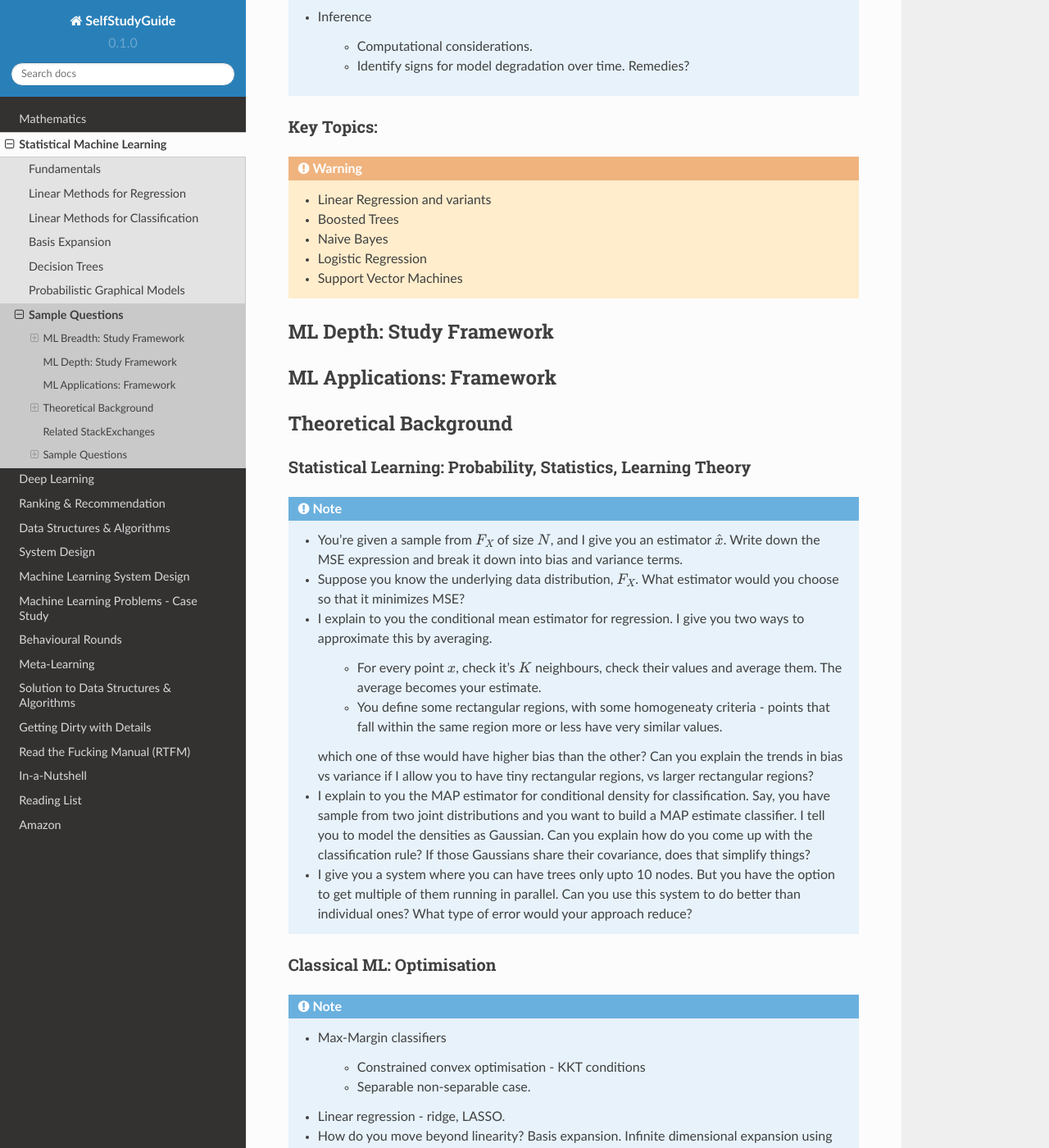
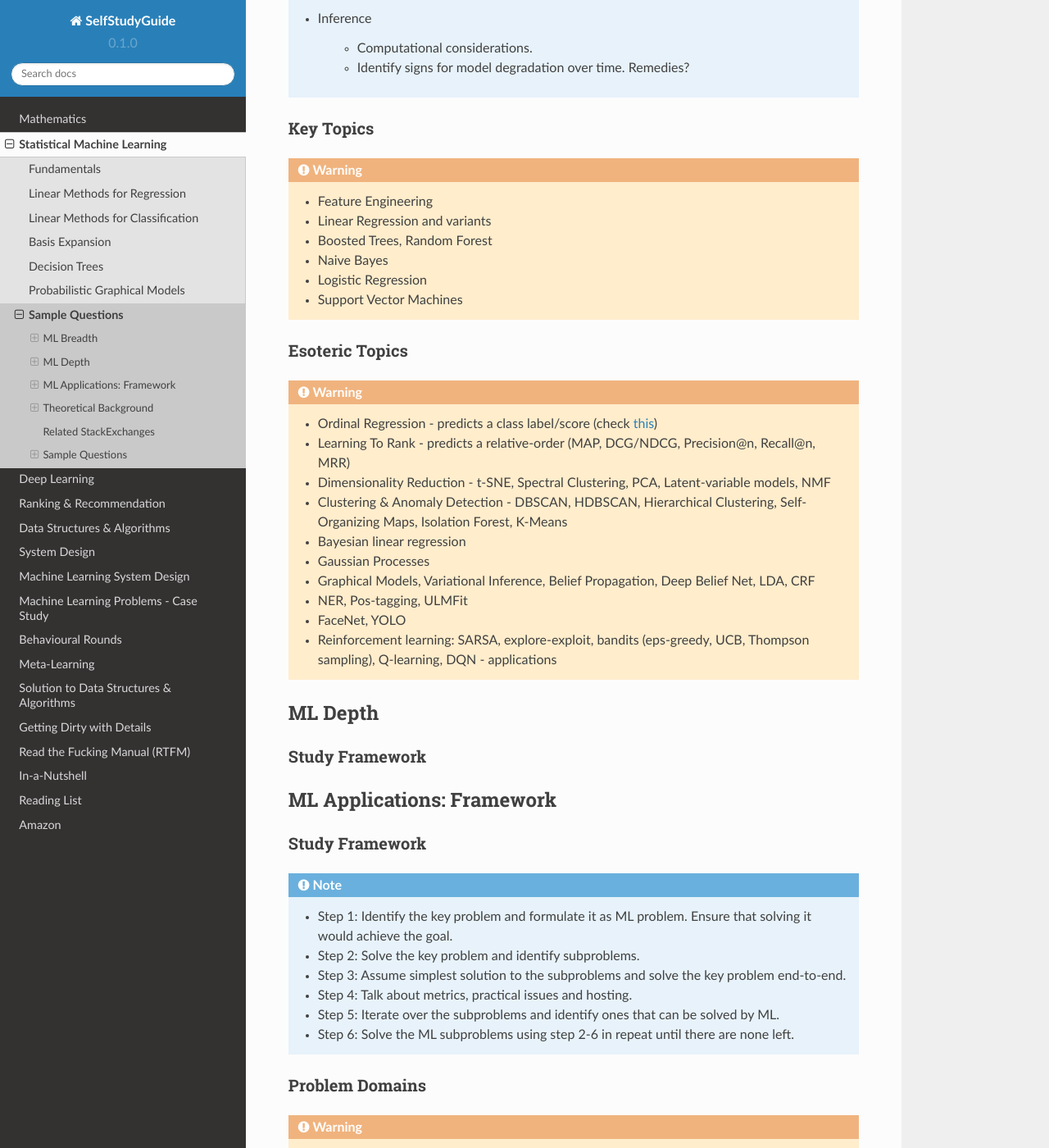
Before and after one commit to uselesstechjunks/leetcode, a Sphinx documentation site: the page built from docs/source/ml/qb.rst, in a window 1280 px wide and 1400 px high, scrolled down 752 px. Shown: the whole window at 82% size. Built offline with Sphinx 7.4.7 and the Read the Docs theme 2.0.0, drawn with Linux system fonts in a browser that asks for light colours; some of the changed text lies outside the part shown.

Commit message:
Update qb.rst

```diff
--- a/docs/source/ml/qb.rst
+++ b/docs/source/ml/qb.rst
@@ -3,10 +3,10 @@ Sample Questions
 ################################################################################
 
 ********************************************************************************
-ML Breadth: Study Framework
+ML Breadth
 ********************************************************************************
-For each technique, follow this framework for studying.
-
+Study Framework
+================================================================================
 .. note::
 	* Problem
 
@@ -32,22 +32,70 @@ For each technique, follow this framework for studying.
 		* Computational considerations.
 		* Identify signs for model degradation over time. Remedies?
 
-Key Topics:
+Key Topics
 ================================================================================
 .. warning::
+	* Feature Engineering
 	* Linear Regression and variants
-	* Boosted Trees
+	* Boosted Trees, Random Forest
 	* Naive Bayes
 	* Logistic Regression
 	* Support Vector Machines
 
+Esoteric Topics
+================================================================================
+.. warning::
+	* Ordinal Regression - predicts a class label/score (check `this <https://home.ttic.edu/~nati/Publications/RennieSrebroIJCAI05.pdf>`_)
+	* Learning To Rank - predicts a relative-order (MAP, DCG/NDCG, Precision@n, Recall@n, MRR)
+	* Dimensionality Reduction - t-SNE, Spectral Clustering, PCA, Latent-variable models, NMF
+	* Clustering & Anomaly Detection - DBSCAN, HDBSCAN, Hierarchical Clustering, Self-Organizing Maps, Isolation Forest, K-Means
+	* Bayesian linear regression
+	* Gaussian Processes
+	* Graphical Models, Variational Inference, Belief Propagation, Deep Belief Net, LDA, CRF
+	* NER, Pos-tagging, ULMFit
+	* FaceNet, YOLO
+	* Reinforcement learning: SARSA, explore-exploit,  bandits (eps-greedy, UCB, Thompson sampling), Q-learning, DQN - applications
+
 ********************************************************************************
-ML Depth: Study Framework
+ML Depth
 ********************************************************************************
+Study Framework
+================================================================================
 
 ********************************************************************************
 ML Applications: Framework
 ********************************************************************************
+Study Framework
+================================================================================
+.. note::
+	* Step 1: Identify the key problem and formulate it as ML problem. Ensure that solving it would achieve the goal.
+	* Step 2: Solve the key problem and identify subproblems.
+	* Step 3: Assume simplest solution to the subproblems and solve the key problem end-to-end.
+	* Step 4: Talk about metrics, practical issues and hosting.
+	* Step 5: Iterate over the subproblems and identify ones that can be solved by ML.
+	* Step 6: Solve the ML subproblems using step 2-6 in repeat until there are none left.
+
+Problem Domains
+================================================================================
+.. warning::
+	* Classification
+	* Generative modeling
+	* Regression
+	* Clustering
+	* Dimensionality reduction
+	* Density estimation
+	* Anomaly detection
+	* Data cleaning
+	* AutoML
+	* Association rules
+	* Semantic analysis
+	* Structured prediction
+	* Feature engineering
+	* Feature learning
+	* Learning to rank
+	* Grammar induction
+	* Ontology learning
+	* Multimodal learning
 
 ********************************************************************************
 Theoretical Background
```
